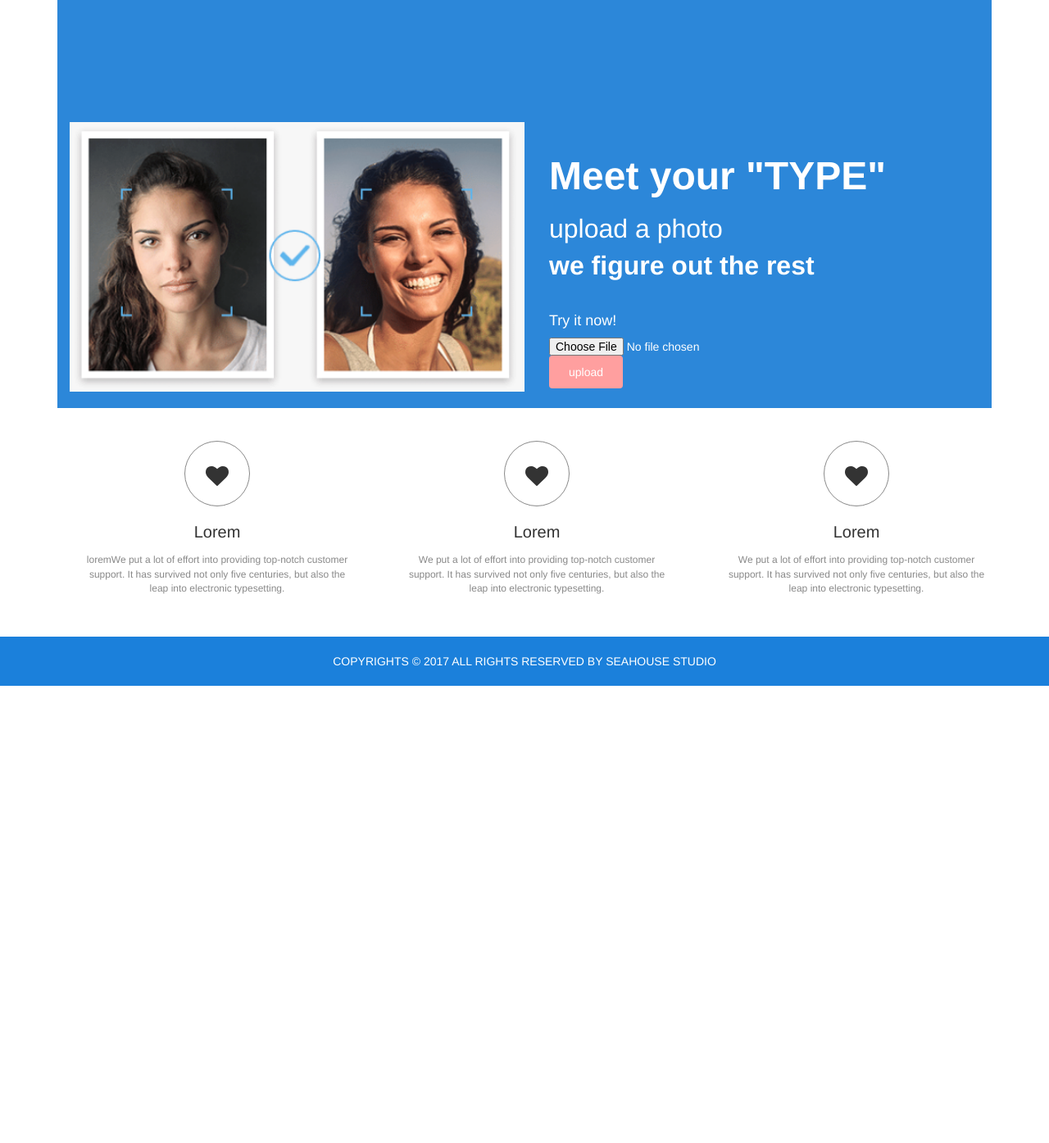
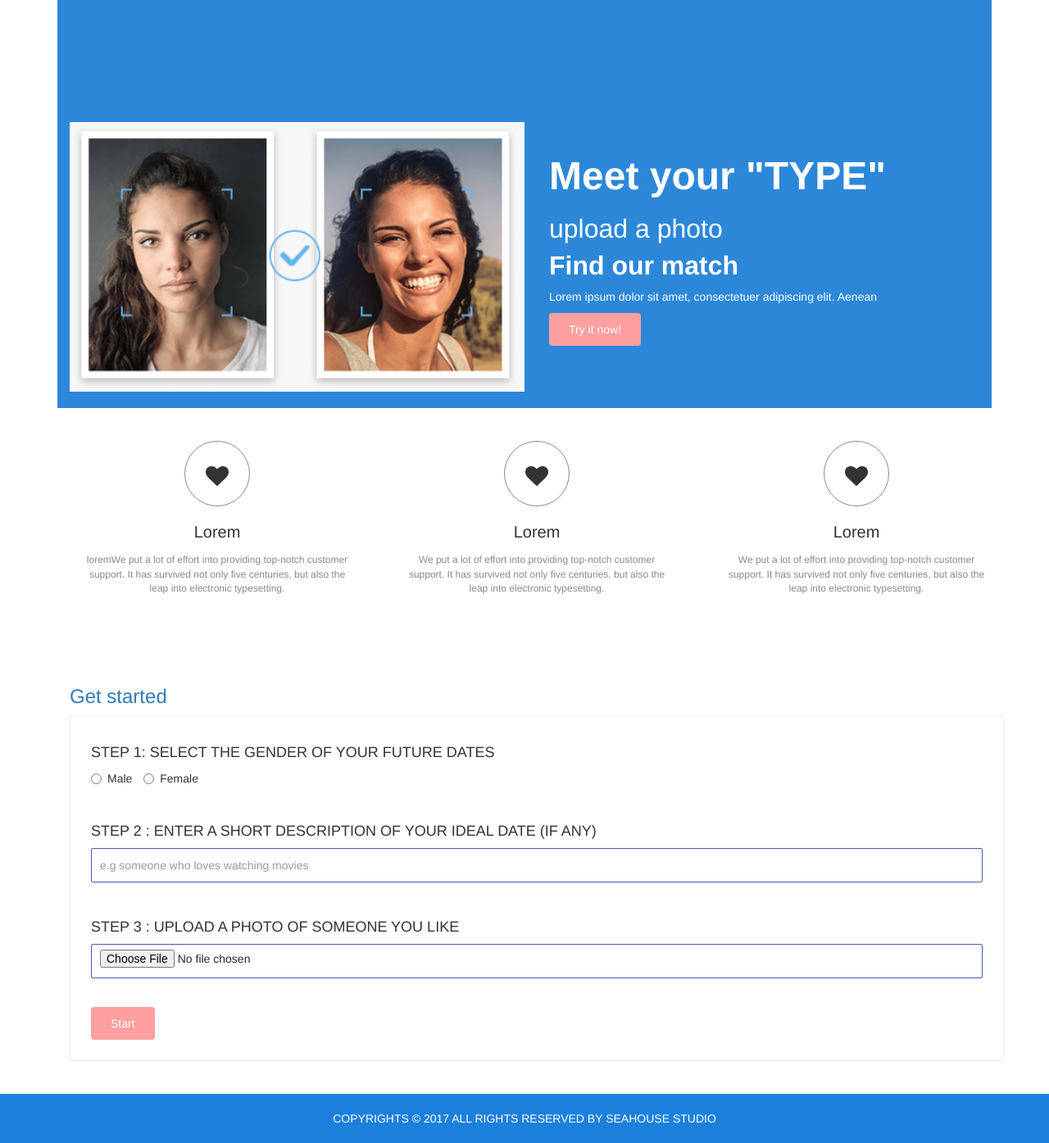
Before and after one commit to YuchenHe98/cs2108MiniProject, a Flask app: page / in a window 1280 px wide. Shown: the part 96-1491 px from the top of the page at 82% size. Before the commit the page ends 933 px from the top, so only its background shows below. Run offline with Flask 2, Linux system fonts and the light colour scheme; grey boxes labelled with a size stand in for pictures from a placeholder-image service; parts of the project's set-up code (start-up, migrations or seed data) failed here and were passed over; some libraries are stand-ins or nearby versions.

Commit message:
update index

```diff
--- a/templates/index.html
+++ b/templates/index.html
@@ -17,12 +17,9 @@
                     <div class="content">
                         <h3 class="editContent mb20" style="outline: none; cursor: inherit;">Meet your "TYPE"</h3>
                         <h5 class="editContent" style="outline: none; cursor: inherit;">upload a photo</h5>
-                        <h5 class="editContent" style="outline: none; cursor: inherit;"> <b>we figure out the rest</b></h5>
-                        <h4 class="editContent mt40" style="outline: none; cursor: inherit;">Try it now! </h4>
-                        <form id="upload-form" action="/upload" method="POST" enctype="multipart/form-data">
-                            <input type="file" name="file" accept="image/*" style="outline: none; cursor: inherit;"></input>
-                            <input type="submit" value="upload" class="btn btn-default-orange-light"></input>
-                        </form>
+                        <h5 class="editContent" style="outline: none; cursor: inherit;"> <b>Find our match</b></h5>
+                        <p>Lorem ipsum dolor sit amet, consectetuer adipiscing elit. Aenean</p>
+                        <a type="submit" href="#start" class="btn btn-default-orange-light">Try it now!</a>
                     </div>
                 </div>
             </div>
@@ -64,4 +61,40 @@
         </div>
     </div>
 </section>
+<section id="cb-form-1-3" class="cb-form-block cb-form-1-3" data-pg-collapsed>
+    <div id="pageloginregister1">
+        <div class="container">
+            <div class="row">
+                <div class="col-sm-12">
+                    <h3 class="text-primary" id="start">Get started</h3>
+                    <div class="lr-box">
+                        <form id="upload-form" action="/upload" method="POST" enctype="multipart/form-data">
+                            <h4 class="text-uppercase editContent text-secondary" style="outline: none; cursor: inherit;">Step 1: select the gender of your future dates</h4>
+                            <div class="form-group">
+                                <label class="radio-inline">
+                                    <input type="radio" name="gender" value="M">Male
+                                </label>
+                                <label class="radio-inline">
+                                    <input type="radio" name="gender" value="F">Female
+                                </label>
+                            </div>
+                            <br>
+                            <h4 class="text-uppercase editContent text-secondary" style="outline: none; cursor: inherit;">Step 2 : Enter a short description of your ideal date (if any)</h4>
+                            <div class="form-group">
+                                <input type="text" class="form-control" name="description" placeholder="e.g someone who loves watching movies">
+                            </div>
+                            <br>
+                            <h4 class="text-uppercase editContent text-secondary" style="outline: none; cursor: inherit;">Step 3 : Upload a photo of someone you like</h4>
+                            <div class="form-group">
+                                <input type="file" class="form-control" name="file" accept="image/*" style="outline: none; cursor: inherit;">
+                            </div>
+                            <br>
+                            <input type="submit" value="Start" class="btn btn-default-orange-light">
+                        </form>
+                    </div>
+                </div>
+            </div>
+        </div>
+    </div>
+</section>
 {% endblock %}
```
